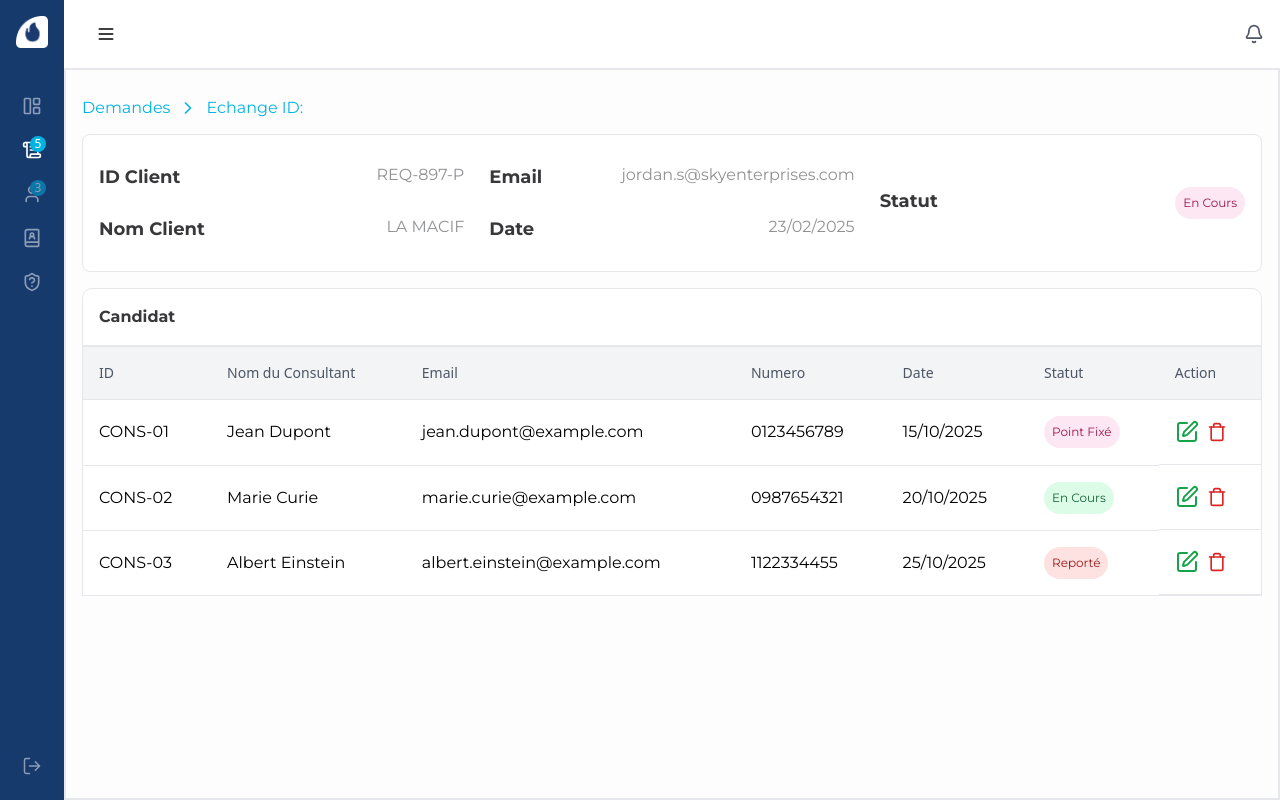
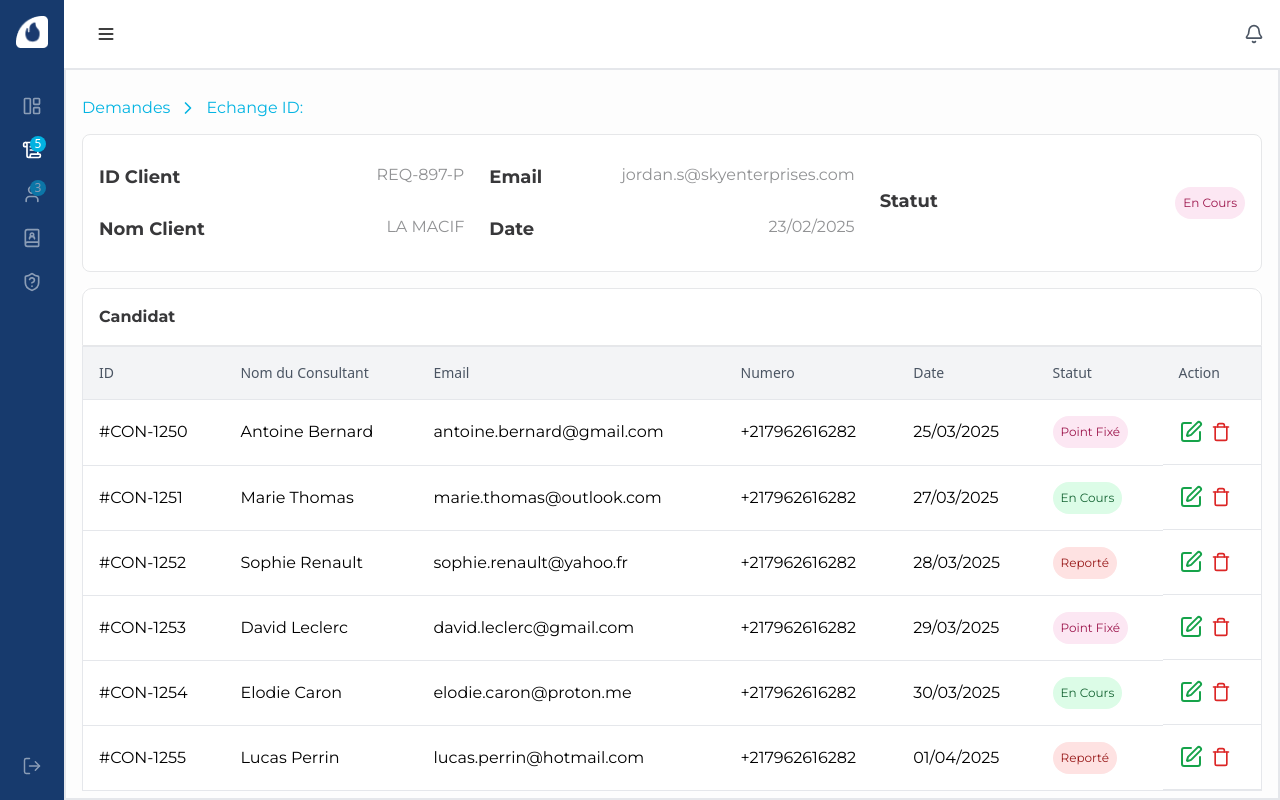
Before and after one commit to CTOFares/datamedconnect, a React (Vite) app: page /admin/demandes/1 in a window 1280 px wide. Built offline with nearby package versions, Linux system fonts and the light colour scheme.

Commit message:
added Mock data

```diff
--- a/src/pages/Admin/DemandeDetails.jsx
+++ b/src/pages/Admin/DemandeDetails.jsx
@@ -11,37 +11,62 @@ const DemandeDetails = () => {
     .map((word) => word.charAt(0).toUpperCase() + word.slice(1))
     .join(" ");
 
-  // State with slot data added to consultants
   const [condidat, setCondidat] = useState([
     {
-      id: "CONS-01",
-      NomDeConsultant: "Jean Dupont",
-      Email: "jean.dupont@example.com",
-      Numero: "0123456789",
-      Date: "15/10/2025",
+      id: "#CON-1250",
+      NomDeConsultant: "Antoine Bernard",
+      Email: "antoine.bernard@gmail.com",
+      Numero: "+217962616282",
+      Date: "25/03/2025",
       status: "Point Fixé",
-      slot: { date: "2023-10-15", start: "09:00", end: "10:00" },
+      slot: { date: "2025-03-25", start: "09:00", end: "10:00" },
     },
     {
-      id: "CONS-02",
-      NomDeConsultant: "Marie Curie",
-      Email: "marie.curie@example.com",
-      Numero: "0987654321",
-      Date: "20/10/2025",
+      id: "#CON-1251",
+      NomDeConsultant: "Marie Thomas",
+      Email: "marie.thomas@outlook.com",
+      Numero: "+217962616282",
+      Date: "27/03/2025",
       status: "En Cours",
-      slot: { date: "2023-10-20", start: "10:00", end: "11:00" },
+      slot: { date: "2025-03-27", start: "10:30", end: "11:30" },
     },
     {
-      id: "CONS-03",
-      NomDeConsultant: "Albert Einstein",
-      Email: "albert.einstein@example.com",
-      Numero: "1122334455",
-      Date: "25/10/2025",
+      id: "#CON-1252",
+      NomDeConsultant: "Sophie Renault",
+      Email: "sophie.renault@yahoo.fr",
+      Numero: "+217962616282",
+      Date: "28/03/2025",
       status: "Reporté",
-      slot: { date: "2023-10-25", start: "14:00", end: "15:00" },
+      slot: { date: "2025-03-28", start: "14:00", end: "15:00" },
+    },
+    {
+      id: "#CON-1253",
+      NomDeConsultant: "David Leclerc",
+      Email: "david.leclerc@gmail.com",
+      Numero: "+217962616282",
+      Date: "29/03/2025",
+      status: "Point Fixé",
+      slot: { date: "2025-03-29", start: "11:00", end: "12:00" },
+    },
+    {
+      id: "#CON-1254",
+      NomDeConsultant: "Elodie Caron",
+      Email: "elodie.caron@proton.me",
+      Numero: "+217962616282",
+      Date: "30/03/2025",
+      status: "En Cours",
+      slot: { date: "2025-03-30", start: "15:00", end: "16:00" },
+    },
+    {
+      id: "#CON-1255",
+      NomDeConsultant: "Lucas Perrin",
+      Email: "lucas.perrin@hotmail.com",
+      Numero: "+217962616282",
+      Date: "01/04/2025",
+      status: "Reporté",
+      slot: { date: "2025-04-01", start: "09:30", end: "10:30" },
     },
   ]);
-
   const [showPopup, setShowPopup] = useState(false);
   const [selectedConsultant, setSelectedConsultant] = useState(null);
 
```
